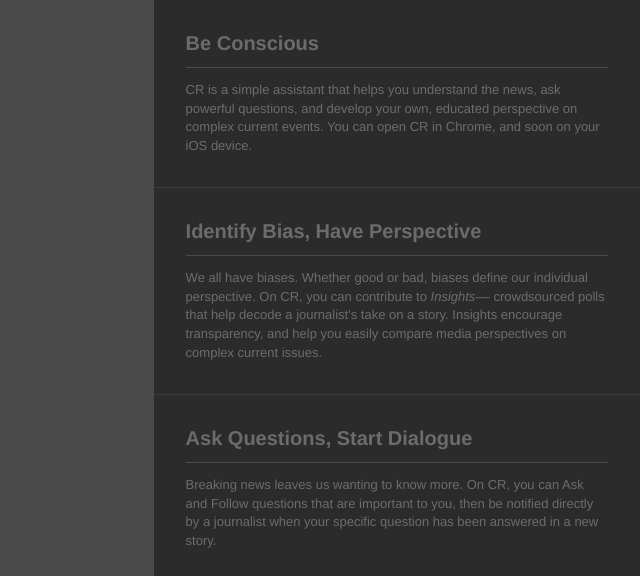
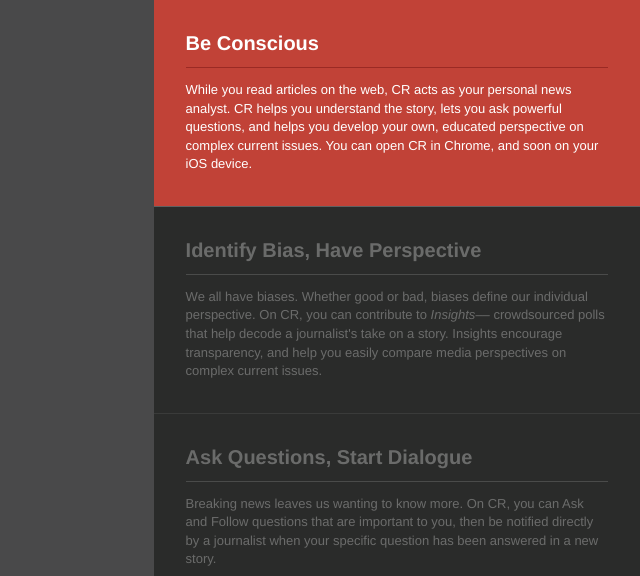
Before and after one commit to imjbrad/cr_server, a Django app: page / in a window 1280 px wide. Shown: the part 224-800 px from the top of the page, without its empty margins (640-1280 px from the left). Run offline with Django 3.2, Linux system fonts and the light colour scheme; parts of the project's set-up code (start-up, migrations or seed data) failed here and were passed over; some libraries are stand-ins or nearby versions.

Commit message:
modified copy, auto-select first tab to signal user, set up directive for mobile template

```diff
--- a/cr_www/static/js/index.js
+++ b/cr_www/static/js/index.js
@@ -16,7 +16,7 @@
     });
 
     window.setTimeout(function(){
-        //$("#overview-tab").click();
+        $("#overview-tab").click();
     }, 1500);
 
     $(document).on('click', '#submit-button', function(){
@@ -73,4 +73,10 @@
            }
            return false;
         });
+    })
+    .directive("cr_www_xs", function(){
+
+    })
+    .directive("cr_www_sm+", function(){
+
     });
--- a/cr_www/templates/pages/index.html
+++ b/cr_www/templates/pages/index.html
@@ -30,8 +30,8 @@
     <div id="overview-tab" class="feature-tab" tab-id="overview">
        <h2 class="feature-title">Be Conscious</h2>
        <div class="feature-description">
-           CR is a simple assistant that helps you understand the news, ask powerful questions, and develop your
-           own, educated perspective on complex current events.
+           While you read articles on the web, CR acts as your personal news analyst. CR helps you understand the story, lets you ask powerful questions, and helps you develop your
+           own, educated perspective on complex current issues.
            You can open CR in Chrome, and soon on your iOS device.
        </div>
     </div>
@@ -70,7 +70,7 @@
       </div>
       <div class="modal-body cr-modal-body">
         <div id="invite-description">
-            Right now, only early access users are able to open CR. If you’re interested in the possibilities of CR and want to test out what we've got so far, send us a tweet @crpress, or fill out this form and we'll get back to you today.
+            Right now, only early access users are able to open CR. If you’re interested in CR and want to test out what we've got so far, fill out this form and we'll keep you in the loop.
         </div>
         <div id="invite-form-container" ng-controller="InviteFormCtrl">
                 <div ng-show="formSubmitted && serverSuccess" id="success-message">
```
